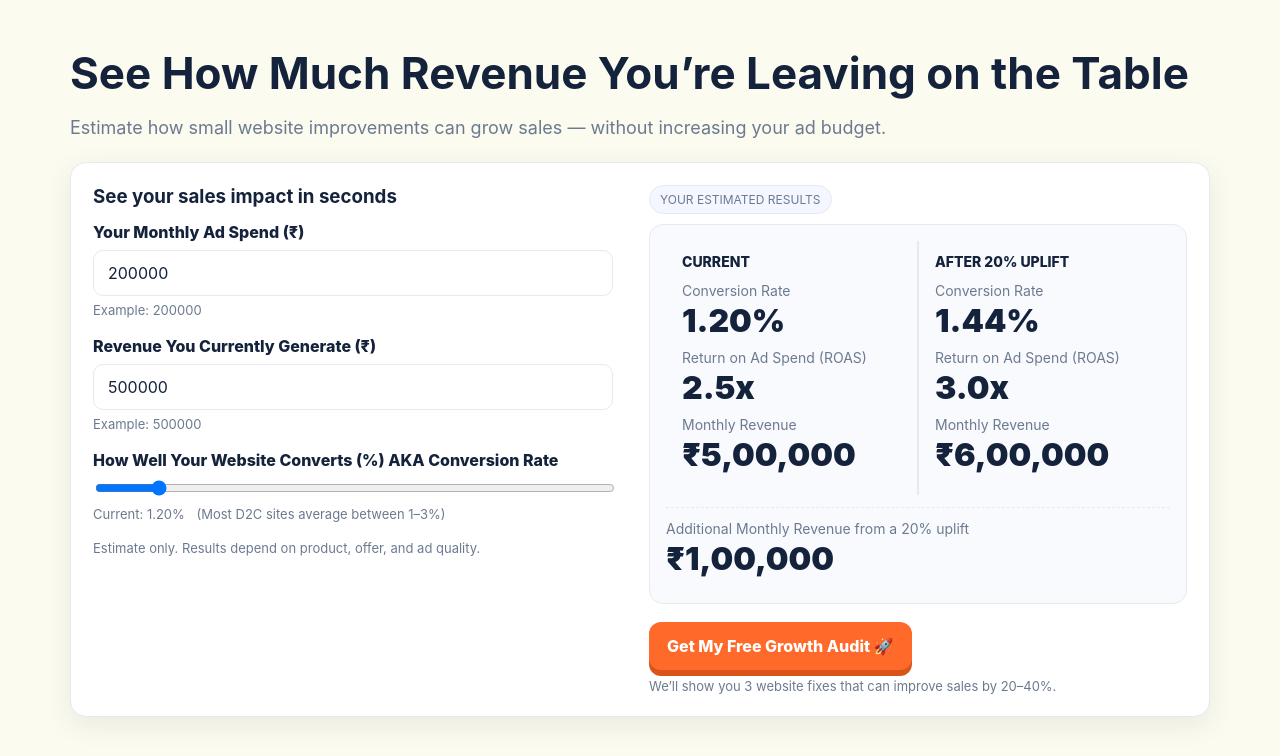
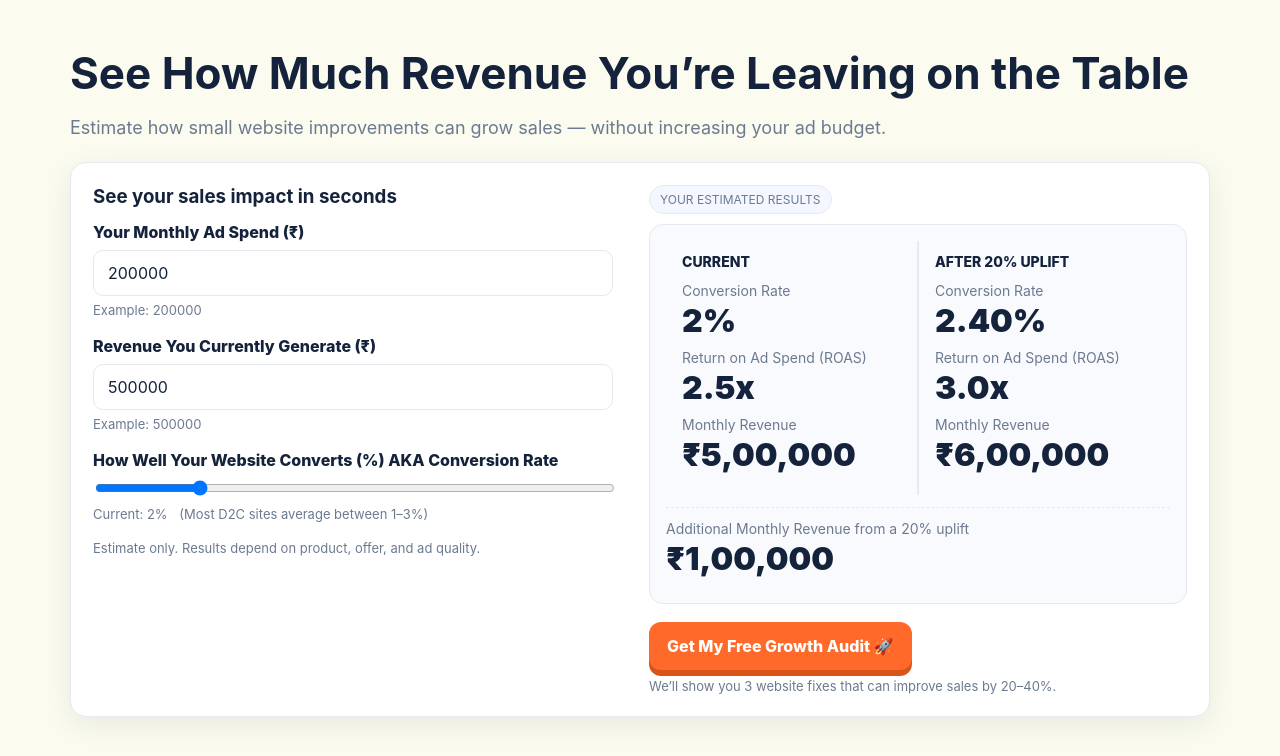
Before and after one commit to mohitpachwari-cpu/CROcalculator, a plain HTML site: page index.html in a window 1280 px wide. Drawn offline with Linux system fonts and the light colour scheme.

Commit message:
Update index.html

```diff
--- a/index.html
+++ b/index.html
@@ -6,40 +6,27 @@
 <title>CRO ROI Calculator</title>
 <style>
   :root{
-    --bg:#FBFBEF;           /* light cream */
-    --ink:#14233B;          /* dark navy */
-    --muted:#6C7A90;
-    --card:#FFFFFF;
-    --accent:#FF6A2A;       /* orange CTA */
-    --accent-dark:#D95418;
-    --border:#E6E9F0;
-    --panel:#F9FAFD;
+    --bg:#FBFBEF;--ink:#14233B;--muted:#6C7A90;--card:#FFFFFF;
+    --accent:#FF6A2A;--accent-dark:#D95418;--border:#E6E9F0;--panel:#F9FAFD;
   }
-  *{box-sizing:border-box;font-family: Inter, ui-sans-serif, system-ui, -apple-system, Segoe UI, Roboto, Helvetica, Arial, "Apple Color Emoji","Segoe UI Emoji";}
-  body{margin:0;background:var(--bg);color:var(--ink);}
-  .wrap{max-width:1180px;margin:48px auto;padding:0 20px;}
-  h1{font-size: clamp(28px, 4.5vw, 44px);line-height:1.15;margin:0 0 8px;}
+  *{box-sizing:border-box;font-family:Inter,ui-sans-serif,system-ui,-apple-system,Segoe UI,Roboto,Helvetica,Arial}
+  body{margin:0;background:var(--bg);color:var(--ink)}
+  .wrap{max-width:1180px;margin:48px auto;padding:0 20px}
+  h1{font-size:clamp(28px,4.5vw,44px);line-height:1.15;margin:0 0 8px}
   .sub{color:var(--muted);font-size:clamp(14px,2.3vw,18px);margin-bottom:24px}
-  .card{
-    background:var(--card);border:1px solid var(--border);border-radius:16px;
-    padding:22px;display:grid;grid-template-columns:520px 1fr;gap:36px;
-    box-shadow:0 8px 28px rgba(20,35,59,0.08)
-  }
+  .card{background:var(--card);border:1px solid var(--border);border-radius:16px;padding:22px;
+        display:grid;grid-template-columns:520px 1fr;gap:36px;box-shadow:0 8px 28px rgba(20,35,59,.08)}
   @media (max-width:980px){.card{grid-template-columns:1fr}}
   .left h3{margin:0 0 14px}
   .field{margin-bottom:18px}
   label{display:block;font-weight:800;margin:0 0 8px}
-  input[type="number"]{
-    width:100%;padding:12px 14px;border:1px solid var(--border);border-radius:10px;
-    font-size:16px;color:var(--ink);background:#fff;outline:none;
-  }
+  input[type="number"]{width:100%;padding:12px 14px;border:1px solid var(--border);border-radius:10px;font-size:16px;color:var(--ink)}
   input[type="range"]{width:100%}
   .hint{font-size:13px;color:var(--muted);margin-top:6px}
   .badge{display:inline-block;background:#F4F7FF;border:1px solid var(--border);padding:6px 10px;border-radius:999px;font-size:12px;color:var(--muted);margin-bottom:10px}
 
-  /* Result table */
-  .panel{background:var(--panel);border:1px solid var(--border);border-radius:14px;padding:16px;}
-  .table{display:grid;grid-template-columns:1fr 2px 1fr;gap:0;border-radius:12px}
+  .panel{background:var(--panel);border:1px solid var(--border);border-radius:14px;padding:16px}
+  .table{display:grid;grid-template-columns:1fr 2px 1fr;gap:0}
   .col{padding:12px 16px}
   .sep{background:var(--border);width:2px}
   .thead{font-size:14px;font-weight:800;margin-bottom:10px}
@@ -50,11 +37,8 @@
   .full-row .value{font-size:32px}
 
   .cta-wrap{margin-top:18px}
-  .cta{
-    background:var(--accent);color:#fff;border:none;border-radius:12px;
-    padding:14px 18px;font-weight:800;font-size:16px;cursor:pointer;
-    box-shadow:0 6px 0 var(--accent-dark);transform:translateY(0);transition:all .1s ease-in;
-  }
+  .cta{background:var(--accent);color:#fff;border:none;border-radius:12px;padding:14px 18px;
+       font-weight:800;font-size:16px;cursor:pointer;box-shadow:0 6px 0 var(--accent-dark);transition:transform .1s ease-in, box-shadow .1s ease-in}
   .cta:active{transform:translateY(3px);box-shadow:0 3px 0 var(--accent-dark)}
 </style>
 </head>
@@ -75,15 +59,18 @@
         </div>
 
         <div class="field">
-          <label for="revenue">Revenue You Currently Generate (₹)</label>
-          <input id="revenue" type="number" min="0" step="500" value="500000" />
+          <label for="revenueInput">Revenue You Currently Generate (₹)</label>
+          <input id="revenueInput" type="number" min="0" step="500" value="500000" />
           <div class="hint">Example: 500000</div>
         </div>
 
         <div class="field">
           <label for="cr">How Well Your Website Converts (%) AKA Conversion Rate</label>
-          <input id="cr" type="range" min="0.1" max="10" step="0.1" value="1.2" />
-          <div class="hint">Current: <span id="crVal">1.2%</span> <span style="margin-left:8px;color:#6C7A90">(Most D2C sites average between 1–3%)</span></div>
+          <input id="cr" type="range" min="0.1" max="10" step="0.1" value="2.0" />
+          <div class="hint">
+            Current: <span id="crVal">2%</span>
+            <span style="margin-left:8px;color:#6C7A90">(Most D2C sites average between 1–3%)</span>
+          </div>
         </div>
 
         <p class="hint">Estimate only. Results depend on product, offer, and ad quality.</p>
@@ -155,38 +142,53 @@
   </div>
 
 <script>
-  // Formatters
+  // ------------------------
+  // Helpers / Formatters
+  // ------------------------
   const fmtINR = n => (isFinite(n) ? new Intl.NumberFormat("en-IN", { style: "currency", currency: "INR", maximumFractionDigits: 0 }).format(n) : "—");
   const fmtX   = x => (isFinite(x) ? `${x.toFixed(1)}x` : "—");
-  const fmtPct = p => (isFinite(p) ? `${p.toFixed(2).replace(/\.00$/,'') }%` : "—"); // show 1.2% / 1.44%
+  const fmtPct = p => (isFinite(p) ? `${p % 1 === 0 ? p.toFixed(0) : p.toFixed(2)}%` : "—");
 
-  // Elements
-  const adSpendEl = document.getElementById('adSpend');
-  const revenueEl = document.getElementById('revenue');
-  const crEl      = document.getElementById('cr');
-  const crValEl   = document.getElementById('crVal');
+  // Inputs
+  const adSpendEl    = document.getElementById('adSpend');
+  const revenueInput = document.getElementById('revenueInput');
+  const crEl         = document.getElementById('cr');
+  const crValEl      = document.getElementById('crVal');
 
-  const crCurrentValEl = document.getElementById('crCurrentVal');
-  const crImprovedValEl= document.getElementById('crImprovedVal');
-  const roasCurrentEl  = document.getElementById('roasCurrent');
-  const roasImprovedEl = document.getElementById('roasImproved');
-  const revCurrentEl   = document.getElementById('revCurrent');
-  const revImprovedEl  = document.getElementById('revImproved');
-  const revGainEl      = document.getElementById('revGain');
+  // Outputs
+  const crCurrentValEl  = document.getElementById('crCurrentVal');
+  const crImprovedValEl = document.getElementById('crImprovedVal');
+  const roasCurrentEl   = document.getElementById('roasCurrent');
+  const roasImprovedEl  = document.getElementById('roasImproved');
+  const revCurrentEl    = document.getElementById('revCurrent');
+  const revImprovedEl   = document.getElementById('revImproved');
+  const revGainEl       = document.getElementById('revGain');
+
+  // Proportional anchor (k = revenue per 1% CR). It updates whenever revenue input changes.
+  let k = null;
+
+  function updateK(revenue, cr){
+    // Avoid divide-by-zero; if CR is 0, fallback to previous k
+    if (cr > 0) k = revenue / cr;  // revenue is assumed proportional to CR (linear around current point)
+  }
 
   function calc(){
-    const spend = Math.max(parseFloat(adSpendEl.value) || 0, 0);
-    const revenue = Math.max(parseFloat(revenueEl.value) || 0, 0);
-    const cr = Math.max(parseFloat(crEl.value) || 0, 0); // %
+    const spend   = Math.max(parseFloat(adSpendEl.value)    || 0, 0);
+    const revenue = Math.max(parseFloat(revenueInput.value) || 0, 0);
+    const cr      = Math.max(parseFloat(crEl.value)         || 0, 0); // in %
 
-    // Current metrics
-    const roasCurrent = (spend > 0) ? (revenue / spend) : NaN;
+    // Keep the anchor tied to the latest revenue+CR pair
+    if (k === null) updateK(revenue, cr);
 
-    // Assume +20% conversion uplift -> +20% revenue uplift (directional)
+    // Current revenue scales with CR relative to the anchor (so moving the CR slider changes revenue & ROAS)
+    const revCurrent = (k !== null && cr > 0) ? k * cr : revenue;
+    const roasCurrent = spend > 0 ? (revCurrent / spend) : NaN;
+
+    // After 20% uplift
     const crImproved = cr * 1.20;
-    const revenueImproved = revenue * 1.20;
-    const roasImproved = (spend > 0) ? (revenueImproved / spend) : NaN;
-    const extraRevenue = revenueImproved - revenue;
+    const revImproved = (k !== null) ? k * crImproved : revenue * 1.20;
+    const roasImproved = spend > 0 ? (revImproved / spend) : NaN;
+    const revGain = revImproved - revCurrent;
 
     // Update UI
     crValEl.textContent        = fmtPct(cr);
@@ -196,21 +198,24 @@
     roasCurrentEl.textContent  = fmtX(roasCurrent);
     roasImprovedEl.textContent = fmtX(roasImproved);
 
-    revCurrentEl.textContent   = fmtINR(revenue);
-    revImprovedEl.textContent  = fmtINR(revenueImproved);
-    revGainEl.textContent      = fmtINR(extraRevenue);
+    revCurrentEl.textContent   = fmtINR(revCurrent);
+    revImprovedEl.textContent  = fmtINR(revImproved);
+    revGainEl.textContent      = fmtINR(revGain);
   }
 
+  // Recalculate on changes
   ['input','change'].forEach(evt=>{
     adSpendEl.addEventListener(evt, calc);
-    revenueEl.addEventListener(evt, calc);
     crEl.addEventListener(evt, calc);
+    revenueInput.addEventListener(evt, () => { updateK(Math.max(parseFloat(revenueInput.value)||0,0), Math.max(parseFloat(crEl.value)||0,0)); calc(); });
   });
+
+  // Initial run
+  updateK(parseFloat(revenueInput.value)||0, parseFloat(crEl.value)||0);
   calc();
 
   // CTA (replace with your real link)
   document.getElementById('ctaBtn').addEventListener('click', () => {
-    // Example: Calendly / Typeform / WhatsApp link
     window.open('https://calendly.com/', '_blank');
   });
 </script>
```
